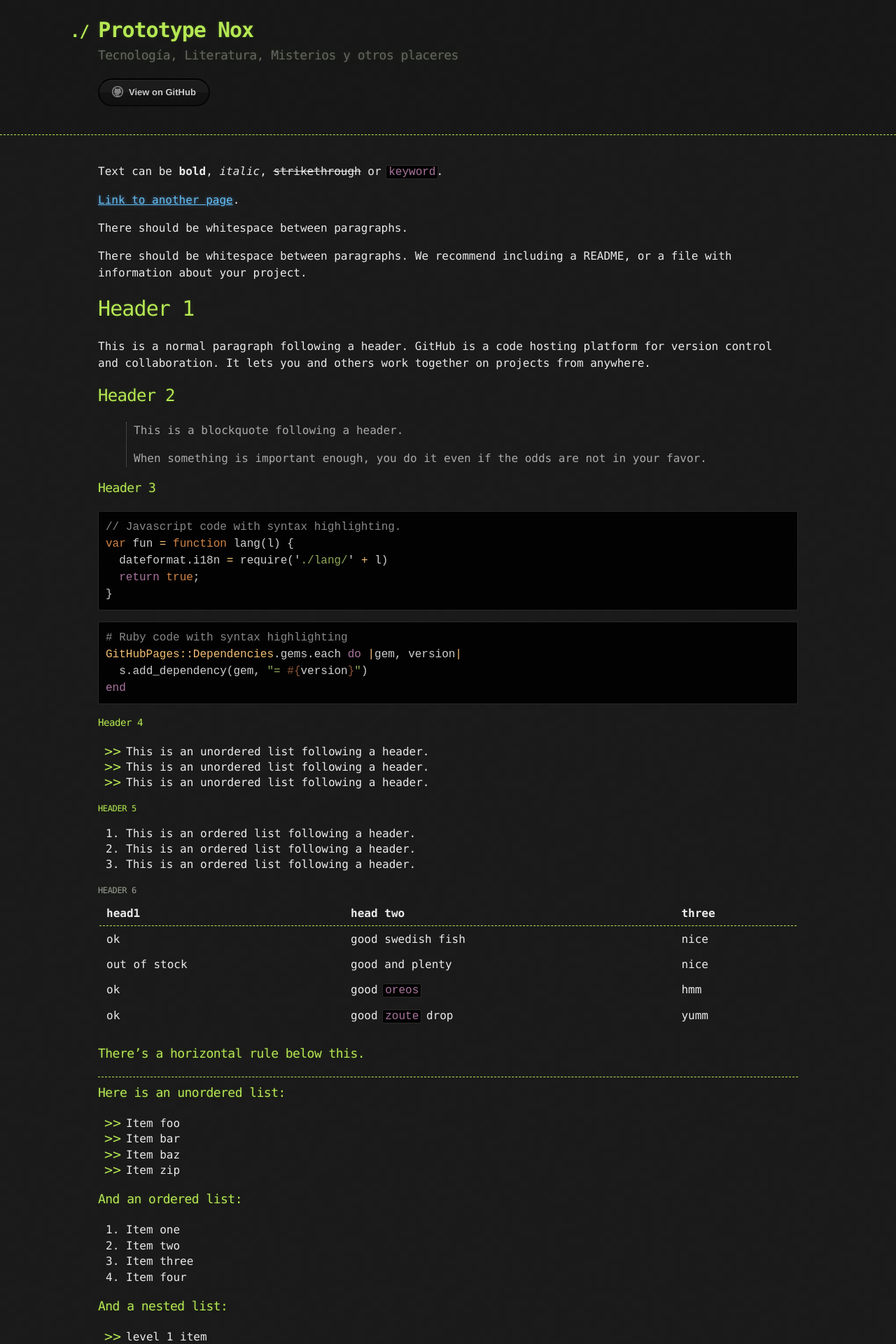
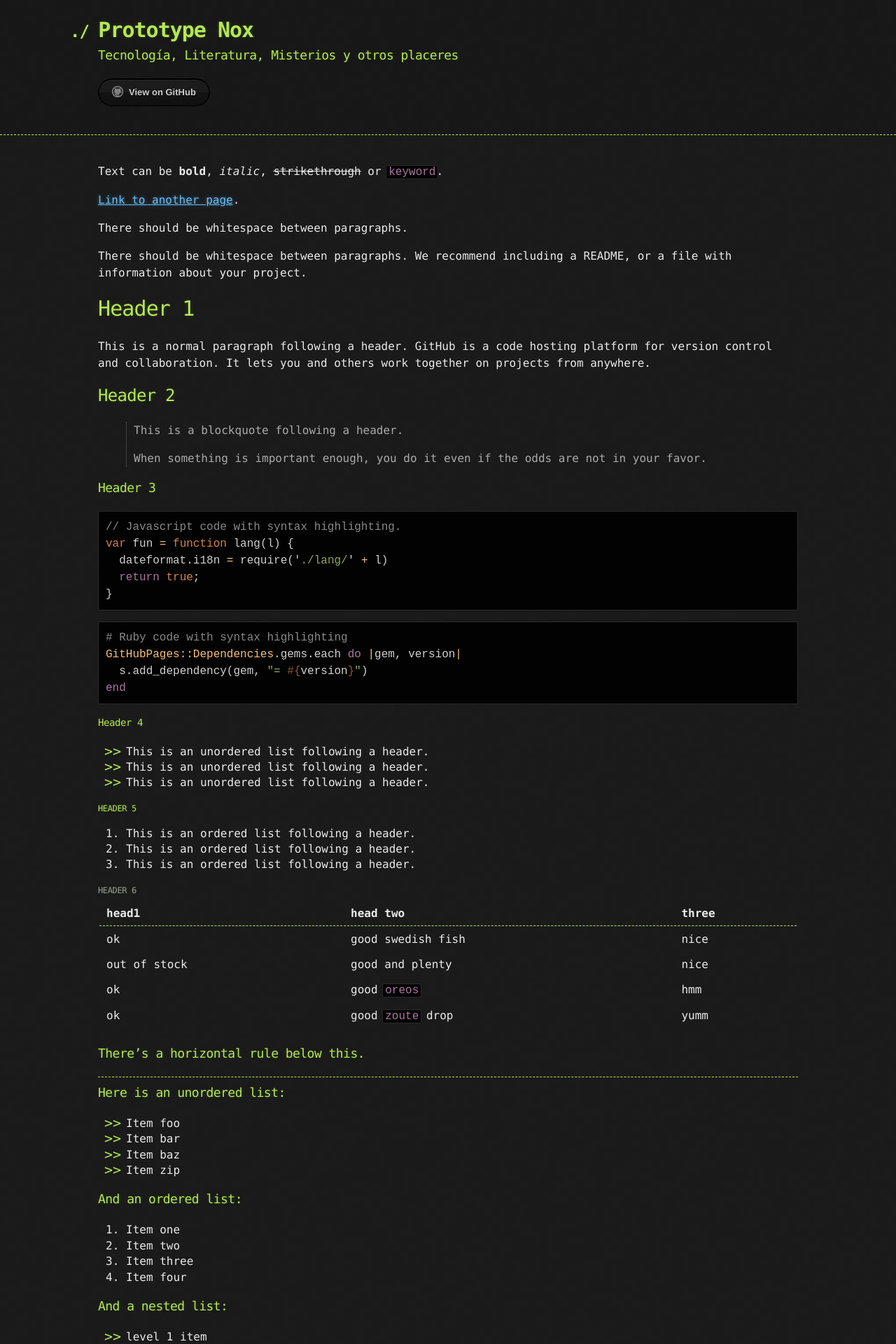
Before and after one commit to prototypenox/prototypenox.github.io, a Jekyll site: the page built from index.md, in a window 1280 px wide. Shown: the top 1920 px of the page at 70% size. Built offline with Jekyll 4.4.1, drawn with Linux system fonts in a browser that asks for light colours.

Commit message:
Update jekyll-theme-hacker.scss

```diff
--- a/_sass/jekyll-theme-hacker.scss
+++ b/_sass/jekyll-theme-hacker.scss
@@ -85,7 +85,7 @@ header h1:before {
 header h2 {
   font-size: 18px;
   font-weight: 300;
-  color: #666;
+  color: $conifer;//$header;
 }
 
 #downloads .btn {
```
